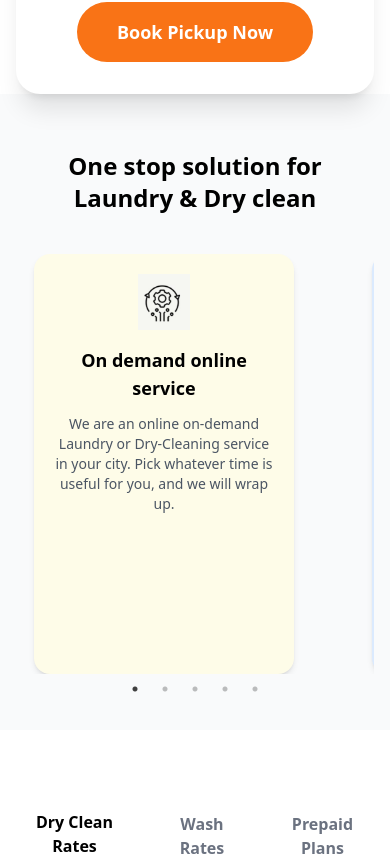
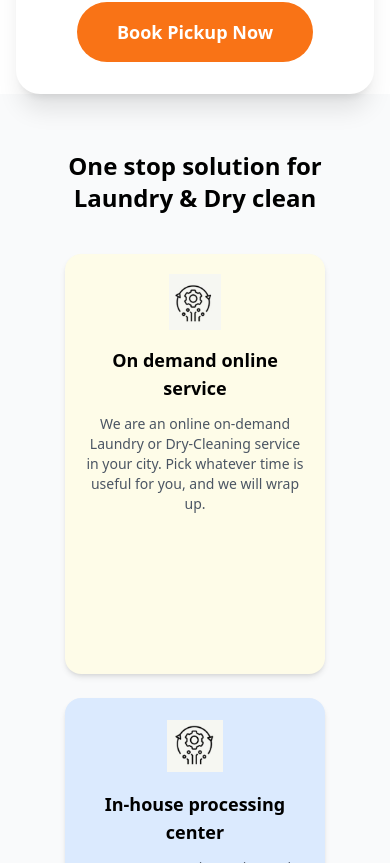
Before and after one commit to Amolnaikwade/dhobilite, a React (Vite) app: page / in a window 390 px wide. Shown: the part 981-1844 px from the top of the page. Built offline with nearby package versions, Linux system fonts and the light colour scheme.

Commit message:
Fix asset path for pricing page4

```diff
--- a/src/pages/Home.jsx
+++ b/src/pages/Home.jsx
@@ -303,12 +303,11 @@ const sliderSettings = {
   dots: true,
   infinite: true,
   speed: 500,
-  slidesToShow: 3, // desktop
+  slidesToShow: 3,
   slidesToScroll: 1,
   arrows: true,
   centerMode: true,
   centerPadding: "0px",
-
   responsive: [
     {
       breakpoint: 1024, // tablet
@@ -319,29 +318,18 @@ const sliderSettings = {
         centerPadding: "0px",
       },
     },
-    {
-      breakpoint: 768, // mobile
-      settings: {
-        slidesToShow: 1,
-        slidesToScroll: 1,
-        arrows: false,
-        centerMode: true,
-        centerPadding: "0px",
-      },
-    },
-    {
-      breakpoint: 480, // small phones
-      settings: {
-        slidesToShow: 1,
-        slidesToScroll: 1,
-        arrows: false,
-        centerMode: true,
-        centerPadding: "10px", // a little padding for very small screens
-      },
-    },
   ],
 };
+ const [isMobile, setIsMobile] = useState(false);
 
+  useEffect(() => {
+    const handleResize = () => {
+      setIsMobile(window.innerWidth < 768); // mobile breakpoint
+    };
+    handleResize(); // initial check
+    window.addEventListener("resize", handleResize);
+    return () => window.removeEventListener("resize", handleResize);
+  }, []);
 
   // Typing effect
   useEffect(() => {
@@ -464,6 +452,34 @@ const sliderSettings = {
           One stop solution for Laundry & Dry clean
         </h2>
 
+        {isMobile ? (
+          // Mobile: stacked cards
+          <div className="flex flex-col items-center space-y-6">
+            {services.map((service, index) => (
+              <div
+                key={index}
+                className={`
+                  ${service.color}
+                  rounded-2xl
+                  shadow-md
+                  p-5
+                  w-[260px]
+                  min-h-[420px]
+                  flex flex-col items-center text-center
+                `}
+              >
+                <img
+                  src={service.image}
+                  alt={service.title}
+                  className="w-14 h-14 mb-4 object-contain"
+                />
+                <h3 className="text-lg font-bold mb-3">{service.title}</h3>
+                <p className="text-gray-600 text-sm">{service.desc}</p>
+              </div>
+            ))}
+          </div>
+        ) : (
+          // Desktop: carousel
           <Slider {...sliderSettings}>
             {services.map((service, index) => (
               <div key={index} className="px-2 flex justify-center">
@@ -473,34 +489,24 @@ const sliderSettings = {
                     rounded-2xl
                     shadow-md hover:shadow-xl
                     transition-all duration-300
-                  p-5
-                  w-[260px] sm:w-[280px]
+                    p-6
+                    w-[280px]
                     min-h-[420px]
                     flex flex-col items-center text-center
                   `}
                 >
-                {/* IMAGE ICON */}
                   <img
                     src={service.image}
                     alt={service.title}
-                  className="w-14 h-14 sm:w-16 sm:h-16 mb-4 object-contain"
+                    className="w-16 h-16 mb-4 object-contain"
                   />
-
-                {/* TITLE */}
-                <h3 className="text-lg sm:text-xl font-bold mb-3">
-                  {service.title}
-                </h3>
-
-                {/* DESCRIPTION */}
-                <p className="text-gray-600 text-sm sm:text-base">
-                  {service.desc}
-                </p>
-
-                <div className="flex-grow"></div>
+                  <h3 className="text-xl font-bold mb-3">{service.title}</h3>
+                  <p className="text-gray-600 text-base">{service.desc}</p>
                 </div>
               </div>
             ))}
           </Slider>
+        )}
       </div>
     </section>
 
```
Lines whose indentation alone changed are shown as unchanged.
